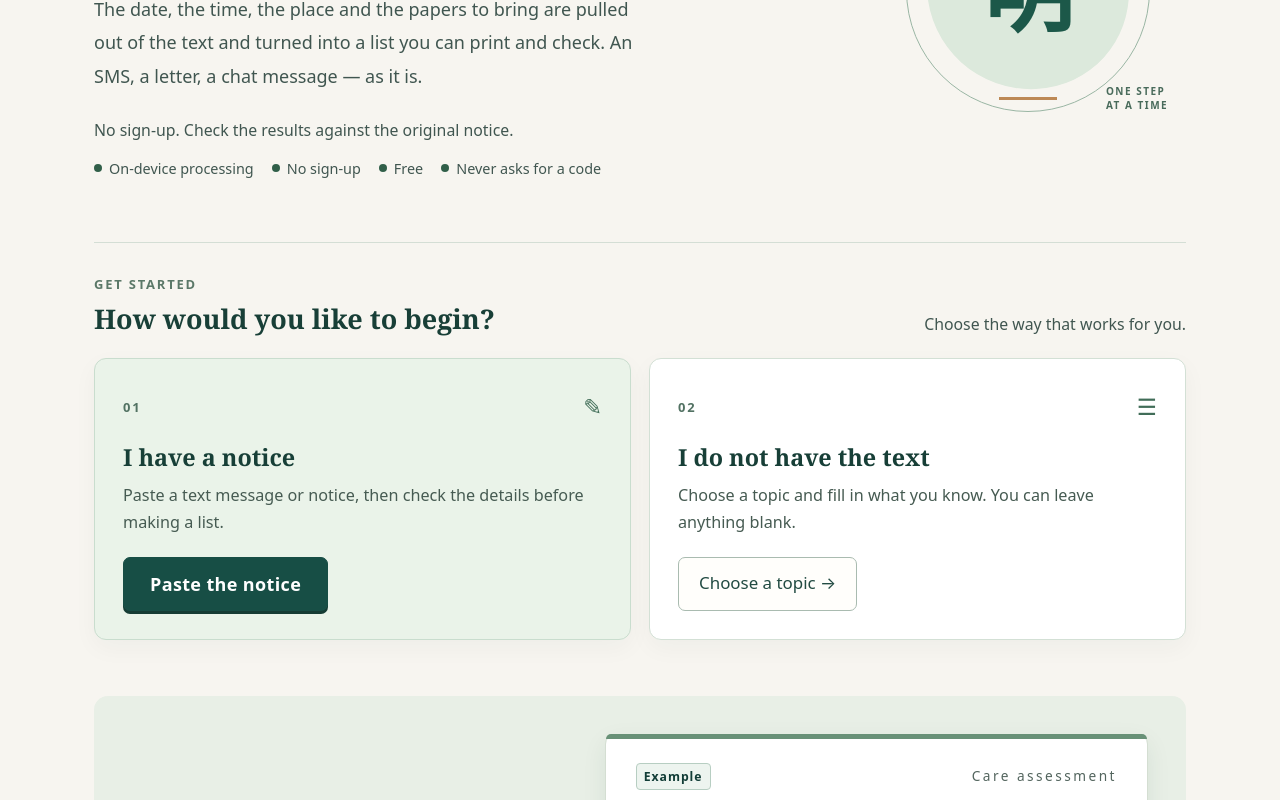
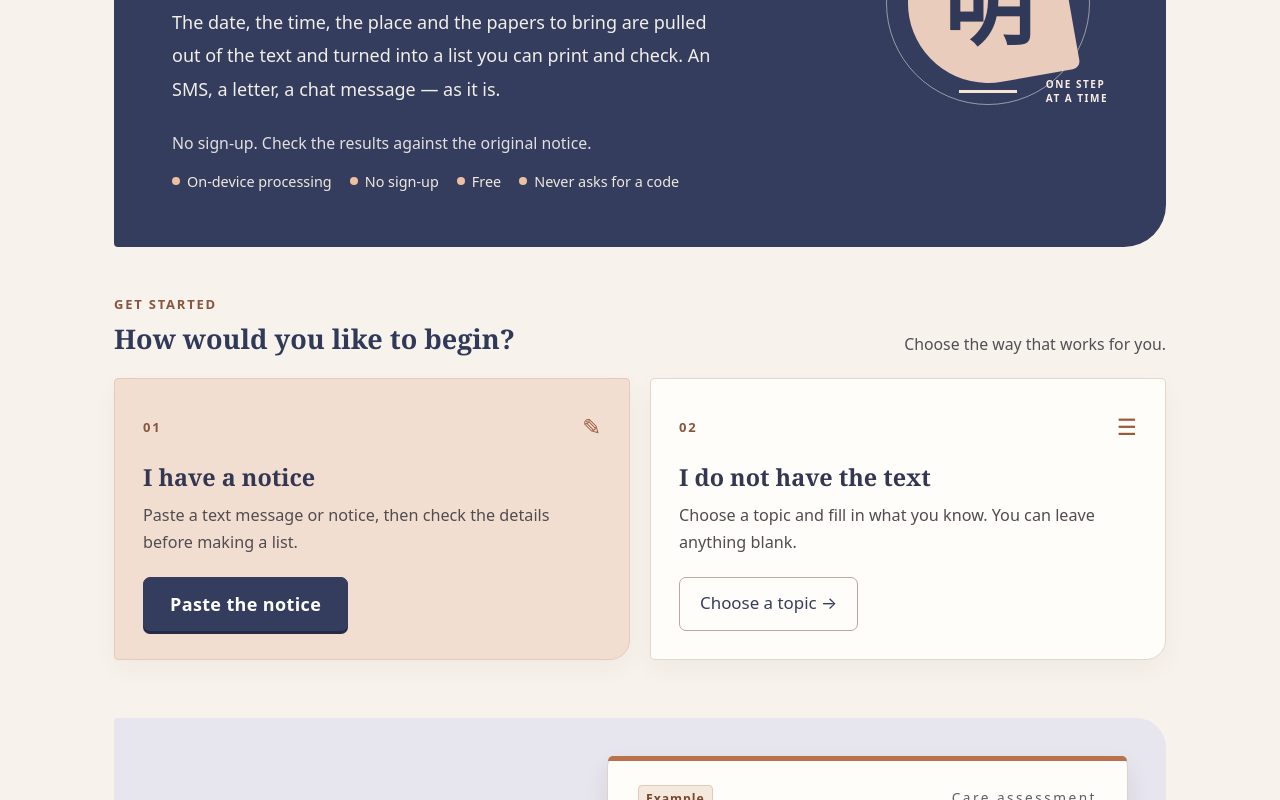
Before and after one commit to Zachclaude/mingbai, a plain HTML site: page index.html in a window 1280 px wide. Shown: the part 360-1160 px from the top of the page. Drawn offline with Linux system fonts and the light colour scheme.

Commit message:
Give Mingbai a distinct warm ink and paper identity

```diff
--- a/index.html
+++ b/index.html
@@ -438,6 +438,22 @@
  .pagehead{padding-top:18px}.pagehead h1{font-size:1.8em}.type-picker,.details-guide{margin-top:24px;border:1px solid #c9dacc;border-radius:10px;background:#fff;padding:16px 20px}.type-picker summary,.details-guide summary{font-weight:700;color:#174e45;cursor:pointer;min-height:44px;display:flex;align-items:center}.type-picker summary::before,.details-guide summary::before{content:"＋";margin-right:10px}.type-picker[open] summary::before,.details-guide[open] summary::before{content:"−"}.type-picker .toc{margin-top:12px}.selected-type{margin-top:20px;background:#e8f2e7;color:#214d40;font-weight:700;padding:14px 18px;border-radius:8px}.formblock{margin-top:24px;padding-top:18px}.formblock .flabel{font-size:.9em;letter-spacing:.04em;color:#244b41}.opt{min-height:58px}.typebody{margin-top:22px}.details-guide{margin-top:30px}
  .task-head{background:#eaf3e9;border:1px solid #d2e2d1;border-radius:12px;margin-top:16px;padding:24px}.task-meta{display:grid;gap:10px}.next{border-radius:8px;background:#fff9eb;border-left-color:#b8884c}.sched-item{background:#fff;border:1px solid #e1e8df;border-radius:8px;margin:8px 0;padding:16px}.sched-title{font-size:1em}.sched-hint{color:#405650}.bringitem{min-height:52px}.actions{background:#edf4ec;border-radius:10px;padding:16px;margin-top:24px}.editline{font-size:1em}
  @media(max-width:760px){.page{padding-inline:20px}.welcome{grid-template-columns:1fr;padding:42px 0 36px}.welcome-art{display:none}.welcome h1{font-size:1.9em}.start-section{padding:24px 0 38px}.start-grid{grid-template-columns:1fr}.start-card{min-height:0;padding:22px}.start-card button{width:100%}.section-heading{display:block}.section-heading>p{margin-top:8px}.sample-section{grid-template-columns:1fr;padding:24px;gap:24px}.topic-section .toc{grid-template-columns:1fr}.support-section{grid-template-columns:1fr}.support-section .about{grid-column:auto}.task-head{padding:20px}.task-meta{text-align:left}.sched-item{grid-template-columns:4.8em 1fr;gap:8px}.type-picker,.details-guide{padding:12px 14px}}
+}
+
+
+/* Mingbai: a warm, ink-and-paper identity for an everyday service. */
+@media screen{
+ :root{--paper:#f7f2eb;--sheet:#fffdf9;--ink:#252938;--ink2:#454b58;--ink3:#5c606b;--rule:#ded5ca;--rule2:#ece5dc;--rule3:#c9bcb0;--blue:#353f64;--blue-ink:#27304e;--blue-wash:#f0f0f6;--blue-line:#c2c5d5;--green:#6d5461;--green-wash:#f4edf0;--amber:#83522c;--amber-wash:#fbf0df}
+ body{background:#f7f2eb}.page{max-width:1120px}.masthead{border-bottom:1px solid #d8cbc0}.brand .wordmark{color:#303958}.brand-sub{color:#555362}.ctl[aria-pressed="true"]{background:#e9e6ed;color:#303958}
+ .welcome{position:relative;overflow:hidden;background:#343d5d;color:#fff9f2;border-radius:4px 4px 42px 4px;grid-template-columns:1fr 240px;margin-top:30px;padding:54px 58px;min-height:320px}.welcome h1{color:#fffaf4}.welcome .eyebrow{color:#edc9ad}.welcome .lede{color:#f2eee8}.welcome-assurance{color:#e3dfe0}.welcome .promise{color:#f1e8e0}.welcome .promise .dot{background:#edc09f}
+ .welcome-art{width:220px;height:220px}.art-ring{border-color:rgba(255,247,235,.5)}.art-square{inset:30px;background:#e9ccbc;border-radius:50% 50% 8px 50%;transform:rotate(-10deg)}.art-mark{color:#303a58}.art-rule{background:#f6e4d5}.art-caption{color:#f8eee7}
+ .start-section{border:0;padding:46px 0 58px}.section-kicker{color:#87563d}.section-heading h2,.sample-copy h2,.steps-section h2,.support-links h2{color:#303958}.section-heading>p{color:#514f55}.start-grid{gap:20px}.start-card{border-color:#e4d8cd;box-shadow:0 9px 24px rgba(58,43,40,.045);border-radius:4px 4px 20px 4px;background:#fffdf9}.primary-card{background:#f2ded0;border-color:#e7cabc}.card-number{color:#87563d}.card-icon{color:#9b593c}.start-card h3{color:#343754}.start-card p{color:#504c50}
+ .btn-primary{background:#343d5d;border-color:#343d5d;box-shadow:0 3px 0 #232b46}.btn-primary:hover{background:#252d49;border-color:#252d49}.btn-quiet{background:#fffdf9;border-color:#b8aa9e;color:#343d5d}.btn-quiet:hover{background:#f5eee7;border-color:#343d5d}
+ .sample-section{background:#e7e5ed;border-radius:4px 30px 4px 4px}.sample-copy p:not(.section-kicker){color:#4d4e5a}.sample{border-color:#ded3ca;box-shadow:0 10px 25px rgba(44,37,48,.09)}.sample::before,.pasteform::before,.detect::before{background:#b9724c}.sample-tag{background:#f5e8dc;border-color:#e3cabb;color:#77472e}.sample-date .d{color:#343d5d}.sample-sec h3,.sec-label,.detect h2{color:#575562}.tick.on{background:#6d5461;border-color:#6d5461}.sample-foot{color:#58535a}
+ .toc li{border-color:#e2d8ce;background:#fffdf9;border-radius:4px}.toc button:hover{background:#f6ede6}.toc-no{color:#935e43}.toc-desc{color:#57545a}.how-step{background:#fffdf9;border-color:#e3d9cf}.how-step b{color:#343d5d}.how-step span{color:#55525a}.trust{background:#f0e4d8;color:#504644}.trust b{color:#55404b}.support-links h2{color:#343d5d}
+ .type-picker,.details-guide,.pasteform,.detect{border-color:#dfd3c7;background:#fffdf9}.type-picker summary,.details-guide summary{color:#343d5d}.selected-type{background:#f1e5dc;color:#573f48}.field input,.dfield input,.dfield select,#p-text{border-color:#b9ada5}.task-head{background:#e9e7ee;border-color:#d3cdd8}.next{background:#fbf1e2;border-left-color:#b16a42}.sched-item{background:#fffdf9;border-color:#e8ded4}.sched-hint{color:#494b55}.actions{background:#eee9ef}.note{border-left-color:#a994a0}.resume{background:#edebf2;border-color:#c4c3d0}.banner{background:#f3e9e8;border-color:#d9c2c0;color:#573f48}.banner button{color:#573f48}
+ .how-step,.typebody,.group,.section{border-color:#ded5ca}.status.ok{color:#654653;background:#f2e9ee}.status.sug{color:#343d5d;background:#ebeaf2}.dfield.bad input{background:#fbf0df}.chip{background:#eeeaf1;border-color:#d2c9d6;color:#343d5d}.chip button{color:#343d5d}.chip button:hover{background:#e2dae6}.detect .found{color:#654653}
+ @media(max-width:760px){.welcome{margin-top:20px;padding:34px 24px 30px;min-height:0;border-radius:4px 4px 28px 4px}.welcome h1{font-size:1.9em}.welcome .lede{margin-top:16px}.start-section{padding:32px 0 40px}.sample-section{border-radius:4px 24px 4px 4px}}
 }
 
 </style>
```
